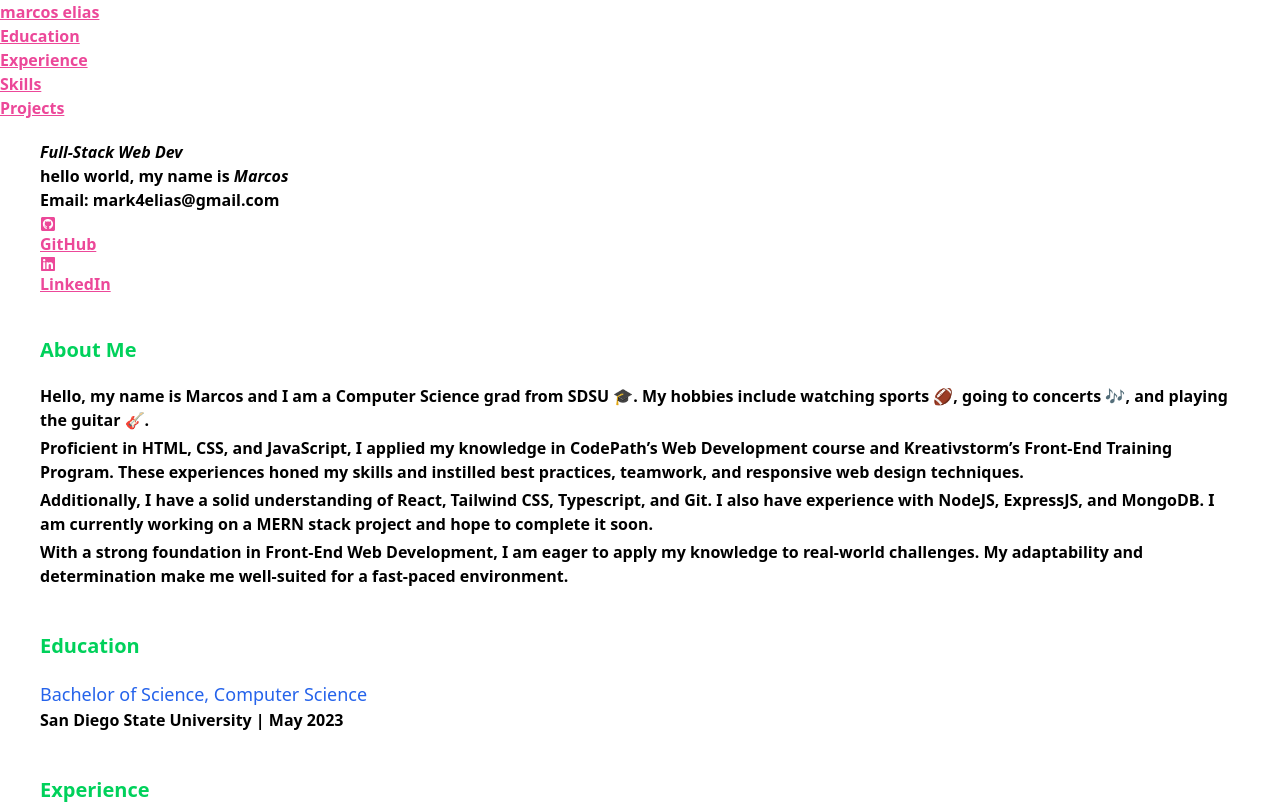
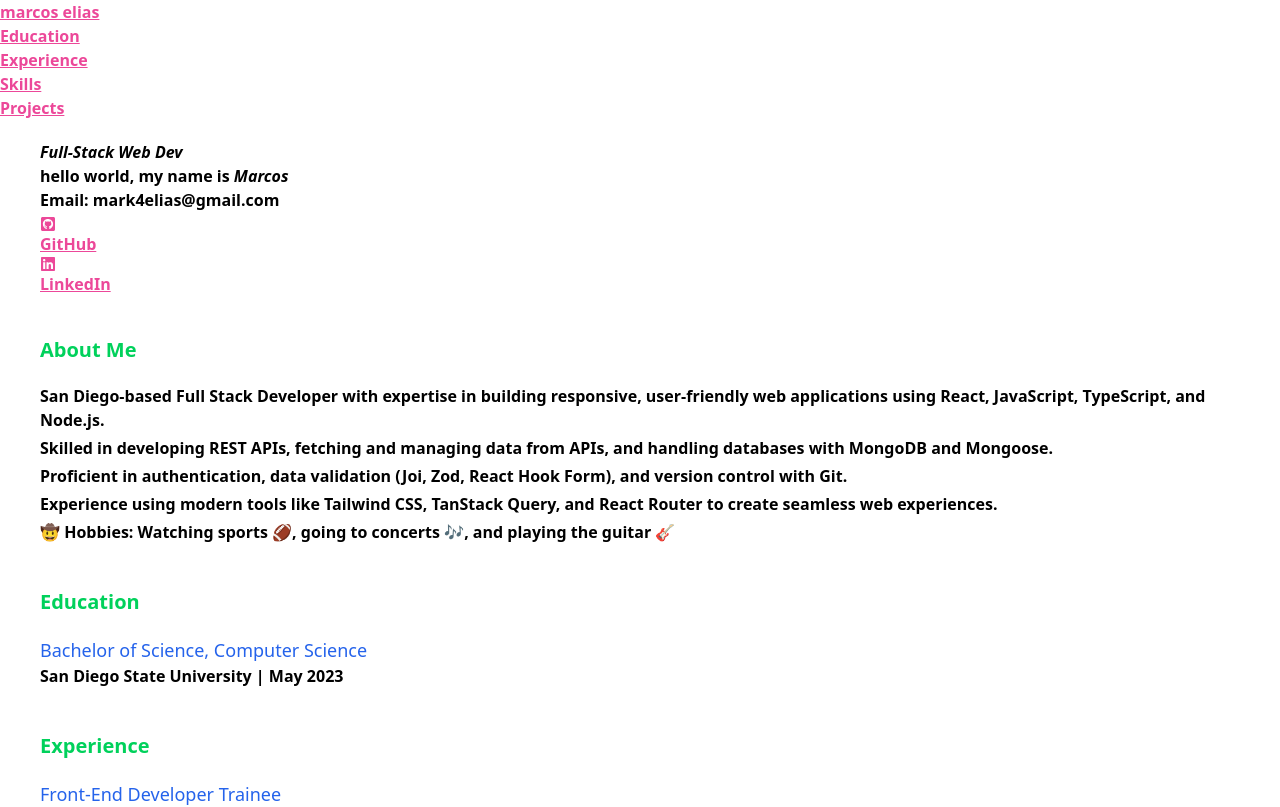
Before and after one commit to mark-elias/Marcos_Elias_Portfolio, a React (Vite) app: page / in a window 1280 px wide. Shown: the top 807 px of the page. Built offline with nearby package versions, Linux system fonts and the light colour scheme.

Commit message:
updated AboutMe

```diff
--- a/src/Components/AboutMe.tsx
+++ b/src/Components/AboutMe.tsx
@@ -2,27 +2,25 @@ function AboutMe() {
   return (
     <section id="about">
       <h2>About Me</h2>
-      <p className="mb-3">
-        Hello, my name is Marcos and I am a Computer Science grad from SDSU 🎓.
-        My hobbies include watching sports 🏈, going to concerts 🎶, and playing
-        the guitar 🎸.
+      <p>
+        San Diego-based Full Stack Developer with expertise in building
+        responsive, user-friendly web applications using React, JavaScript,
+        TypeScript, and Node.js.
       </p>
-      <p className="mb-3">
-        Proficient in HTML, CSS, and JavaScript, I applied my knowledge in
-        CodePath’s Web Development course and Kreativstorm’s Front-End Training
-        Program. These experiences honed my skills and instilled best practices,
-        teamwork, and responsive web design techniques.
+      <p>
+        Skilled in developing REST APIs, fetching and managing data from APIs,
+        and handling databases with MongoDB and Mongoose.
       </p>
-      <p className="mb-3">
-        Additionally, I have a solid understanding of React, Tailwind CSS,
-        Typescript, and Git. I also have experience with NodeJS, ExpressJS, and
-        MongoDB. I am currently working on a MERN stack project and hope to
-        complete it soon.
+      <p>
+        {`Proficient in authentication, data validation (Joi, Zod, React Hook Form), and version control with Git.`}
       </p>
-      <p className="mb-3">
-        With a strong foundation in Front-End Web Development, I am eager to
-        apply my knowledge to real-world challenges. My adaptability and
-        determination make me well-suited for a fast-paced environment.
+      <p>
+        Experience using modern tools like Tailwind CSS, TanStack Query, and
+        React Router to create seamless web experiences.
+      </p>
+      <p className="mt-7">
+        🤠 Hobbies: Watching sports 🏈, going to concerts 🎶, and playing the
+        guitar 🎸
       </p>
     </section>
   );
```
